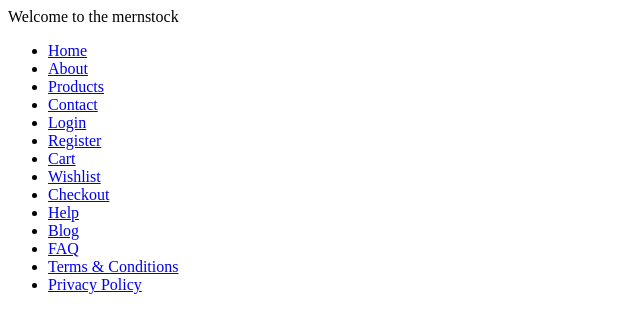
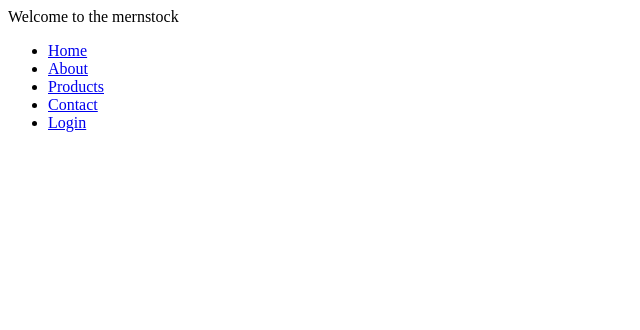
Before and after one commit to harishreddya11/mernstock, a website: page client/index.html in a window 1280 px wide. Shown: the whole page, without its empty margins (0-640 px from the left). Drawn offline with Linux system fonts and the light colour scheme.

Commit message:
4rd commit

```diff
--- a/client/index.html
+++ b/client/index.html
@@ -16,15 +16,8 @@
             <li><a href="#">Products</a></li>
             <li><a href="#">Contact</a></li>
             <li><a href="#">Login</a></li>
-            <li><a href="#">Register</a></li>
-            <li><a href="#">Cart</a></li>
-            <li><a href="#">Wishlist</a></li>
-            <li><a href="#">Checkout</a></li>
-            <li><a href="#">Help</a></li>
-            <li><a href="#">Blog</a></li>
-            <li><a href="#">FAQ</a></li>
-            <li><a href="#">Terms & Conditions</a></li>
-            <li><a href="#">Privacy Policy</a></li>
+
+
 
         </ul>
 
```
